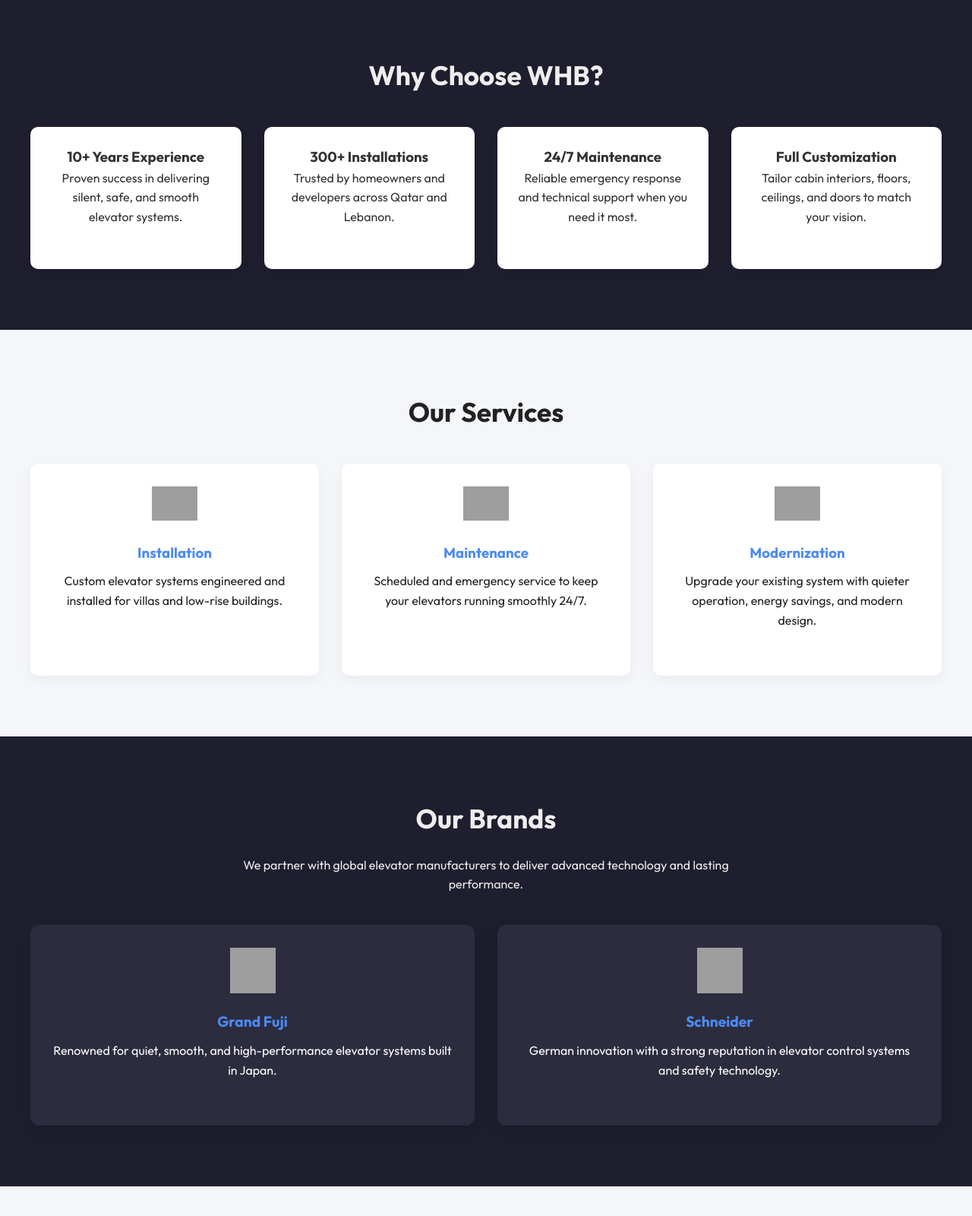
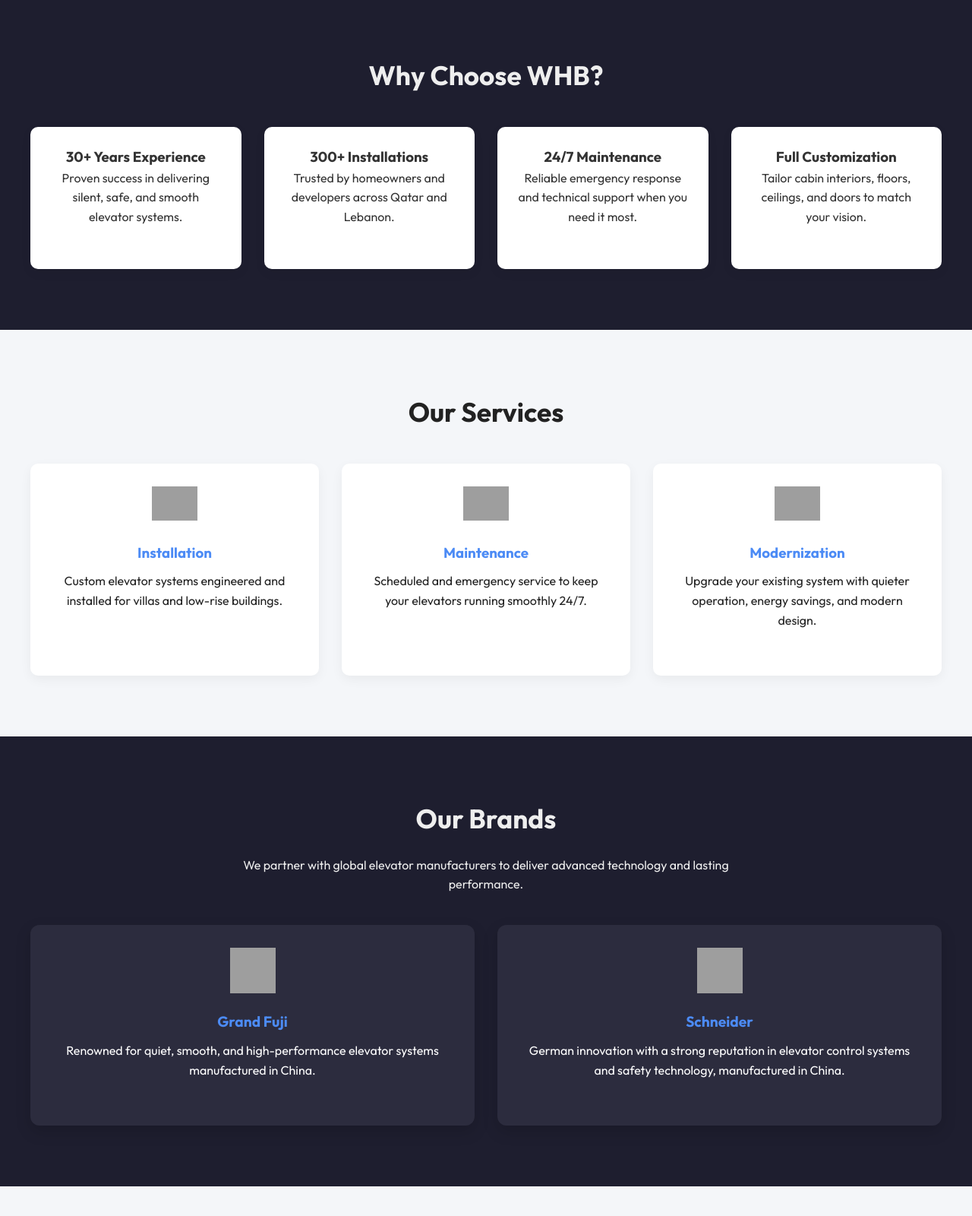
Before and after one commit to stephenw6/WHB-elevator, a plain HTML site: page index.html in a window 1280 px wide. Shown: the part 875-2475 px from the top of the page at 76% size. Drawn offline with Linux system fonts and the light colour scheme; grey boxes are pictures that could not be loaded.

Commit message:
Add files via upload

```diff
--- a/index.html
+++ b/index.html
@@ -44,7 +44,7 @@
     <h2>Why Choose WHB?</h2>
     <div class="features-grid">
       <div class="feature-box">
-        <h3>10+ Years Experience</h3>
+        <h3>30+ Years Experience</h3>
         <p>Proven success in delivering silent, safe, and smooth elevator systems.</p>
       </div>
       <div class="feature-box">
@@ -92,12 +92,12 @@
       <div class="brand-card">
         <img src="https://cdn-icons-png.flaticon.com/512/4320/4320337.png" alt="Engineering Icon" />
         <h3>Grand Fuji</h3>
-        <p>Renowned for quiet, smooth, and high-performance elevator systems built in Japan.</p>
+        <p>Renowned for quiet, smooth, and high-performance elevator systems manufactured in China.</p>
       </div>
       <div class="brand-card">
         <img src="https://cdn-icons-png.flaticon.com/512/3135/3135715.png" alt="Tech Shield Icon" />
         <h3>Schneider</h3>
-        <p>German innovation with a strong reputation in elevator control systems and safety technology.</p>
+        <p>German innovation with a strong reputation in elevator control systems and safety technology, manufactured in China.</p>
       </div>
     </div>
   </section>
@@ -106,7 +106,8 @@
   <section id="catalog" class="section">
     <h2>Explore Our Catalog</h2>
     <p>View our full selection of cabins, finishes, and specifications.</p>
-    <a href="https://drive.google.com/uc?export=download&id=1hYu6VcYOnhud8JOZl6gL8gqwYoLYasuh" class="download-btn" target="_blank">View Our Catalog</a>
+    <a href="https://drive.google.com/file/d/1hYu6VcYOnhud8JOZl6gL8gqwYoLYasuh/preview" class="download-btn" target="_blank">View Our Catalog</a>
+
 
   </section>
 
```
